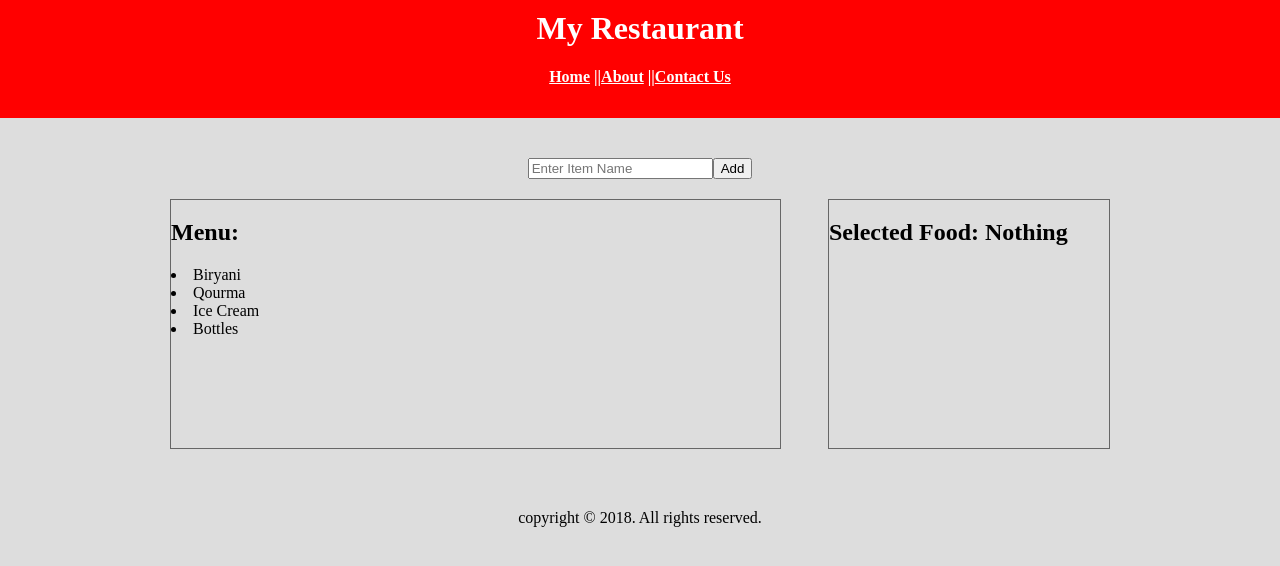
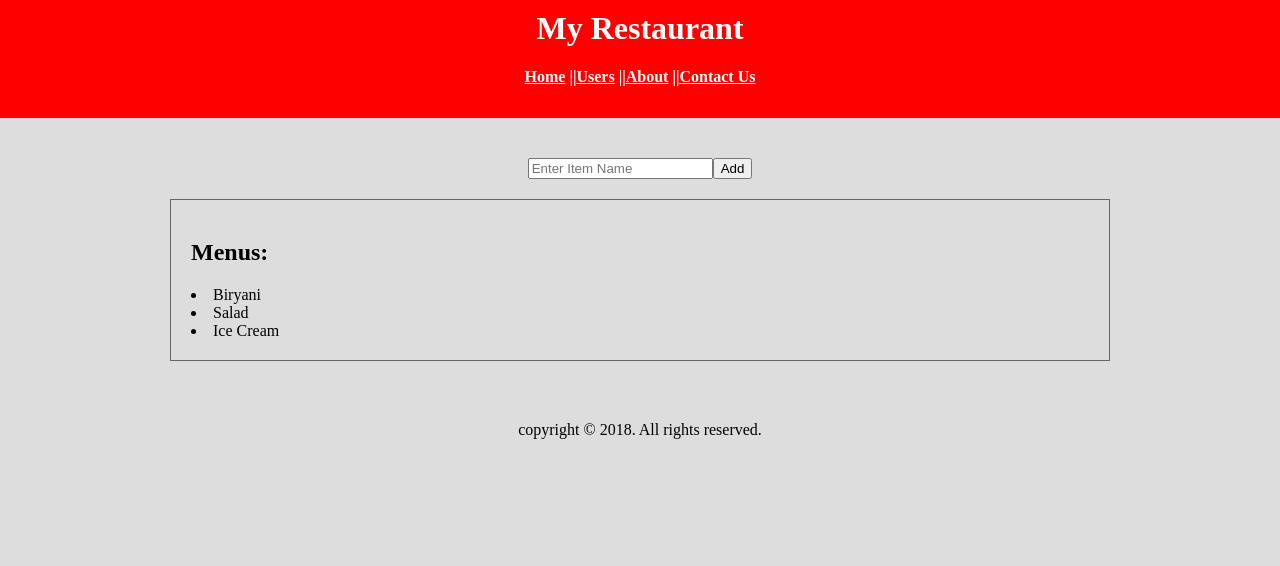
Before and after one commit to TechnaPK/batch2-react-practice-code, a React (Create React App) app: page / in a window 1280 px wide. Shown: the top 566 px of the page. Built offline with nearby package versions, Linux system fonts and the light colour scheme.

Commit message:
Simple Redux

```diff
--- a/package.json
+++ b/package.json
@@ -5,8 +5,10 @@
   "dependencies": {
     "react": "^16.6.0",
     "react-dom": "^16.6.0",
+    "react-redux": "^5.1.1",
     "react-router-dom": "^4.3.1",
-    "react-scripts": "2.1.1"
+    "react-scripts": "2.1.1",
+    "redux": "^4.0.1"
   },
   "scripts": {
     "start": "react-scripts start",
--- a/src/App.css
+++ b/src/App.css
@@ -24,6 +24,11 @@ body{
   box-sizing: border-box;
 }
 
+.listArea{
+  border: 1px solid #666;
+  padding: 20px;
+}
+
 .leftPane{
   float: left;
   width: 65%;
--- a/src/App.js
+++ b/src/App.js
@@ -1,6 +1,5 @@
 import React, { Component } from 'react';
 import Header from './components/Header'
-import Content from './components/Content'
 import Footer from './components/Footer'
 import './App.css';
 import Home from './components/Home';
@@ -8,14 +7,17 @@ import About from './components/About';
 import Contact from './components/Contact';
 
 import { BrowserRouter, Switch, Route } from 'react-router-dom'
+import Users from './components/Users';
+
+import { Provider } from 'react-redux'
+import store from './redux'
 
 class App extends Component {
-  state = {
 
-  }
   render() {
 
     return (
+      <Provider store={store}>
         <BrowserRouter>
           <div className="App">
             <Header />
@@ -23,6 +25,7 @@ class App extends Component {
             <Switch>
               <Route path="/about" component={About} />
               <Route path="/contact" component={Contact} />
+              <Route path="/users" component={Users} />
               <Route exact path="/" component={Home} />
               <Route path="/" component={Home} />
             </Switch>
@@ -30,6 +33,7 @@ class App extends Component {
             <Footer />
           </div>
         </BrowserRouter>
+      </Provider>
     );
 
   }
--- a/src/components/Content.js
+++ b/src/components/Content.js
@@ -1,48 +1,42 @@
 import React, { Component } from 'react';
-import LeftPane from './LeftPane'
-import RightPane from './RightPane'
-// import Test from './Test'
+import { connect } from 'react-redux'
 
 class Content extends Component {
-
-  state = {
-    displayMenu: true,
-    selectedFood: 'Nothing',
-    menu: ["Biryani", "Qourma", "Ice Cream", "Bottles"]
-  }
-
-  updateSelection = (value, index) => {
-
-    this.setState({ selectedFood: value })
-
-  }
 
   handleSubmit = () => {
 
     let menu_item = this.refs.menu_item.value
-    let menuItems = this.state.menu.slice()
 
-    menuItems.push( menu_item )
+    let action = { type: "ADD_ITEM", payload: menu_item }
+    this.props.dispatch( action )
 
-    this.setState({ menu: menuItems })
+    // this.props.dispatch( { type: "ADD_MENU_ITEM", data: menu_item } )
+
   }
 
   render() {
 
+    console.log( this.props )
+
     return (
       <div className="contentArea">
 
-        {/* <Test abc="Umar" /> */}
-
-        <div style={{textAlign: 'center', margin: '20px 0'}}>
+        <div style={{ textAlign: 'center', margin: '20px 0' }}>
 
           <input type="text" ref="menu_item" placeholder="Enter Item Name" />
           <input type="submit" value="Add" onClick={this.handleSubmit} />
 
         </div>
 
-        <LeftPane menu={this.state.menu} updateSelection={this.updateSelection} />
-        <RightPane selectedFood={this.state.selectedFood} />
+        <div className="listArea">
+
+          <h2>Menus:</h2>
+          {this.props.menu.map((value, index) => {
+            return <li key={index}>{value}</li>
+          })}
+
+        </div>
+
 
       </div>
     )
@@ -50,4 +44,28 @@ class Content extends Component {
   }
 
 }
-export default Content
+
+const mapStateToProps = (store) =>{
+  return {
+    menu: store.menusReducer,
+    users: store.usersReducer
+  }
+}
+
+
+export default connect( mapStateToProps )( Content )
+
+
+
+
+
+
+
+
+
+
+// const mapStateToProps = (store) => {
+//   return {
+//     menu: store.menusReducer
+//   }
+// }
--- a/src/components/Header.js
+++ b/src/components/Header.js
@@ -10,6 +10,7 @@ class Header extends Component {
           <h1>My Restaurant</h1>
           <h4>
             <Link to="/">Home</Link> ||
+            <Link to="/users">Users</Link> ||
             <Link to="/about">About</Link> ||
             <Link to="/contact">Contact Us</Link>
           </h4>
--- /dev/null
+++ b/src/components/Users.js
@@ -0,0 +1,43 @@
+import React, { Component } from 'react';
+import {connect} from 'react-redux'
+
+class Users extends Component {
+
+  handleSubmit = () => {
+
+    // let user_name = this.refs.user_name.value
+  }
+
+  render() {
+
+    return (
+      <div className="contentArea">
+
+        <div style={{ textAlign: 'center', margin: '20px 0' }}>
+
+          <input type="text" ref="user_name" placeholder="Enter Name" />
+          <input type="submit" value="Add" onClick={this.handleSubmit} />
+
+        </div>
+
+        <div className="listArea">
+          <h2>Users:</h2>
+
+          {this.props.users.map((value, index) => {
+            return <li key={index}>  {value}  </li>
+          })}
+        </div>
+      </div>
+    )
+
+  }
+
+}
+
+const mapStateToProps = (store) =>{
+  return {
+    users: store.usersReducer
+  }
+}
+
+export default connect( mapStateToProps )( Users )
--- /dev/null
+++ b/src/redux.js
@@ -0,0 +1,77 @@
+import {createStore, combineReducers} from 'redux';
+
+const menusReducer = ( state = [ "Biryani", "Salad", "Ice Cream" ], action ) => {
+
+  switch( action.type ){
+    case "ADD_ITEM":
+      return [ ...state, action.payload ]
+    default:
+      return state
+
+  }
+
+}
+
+const usersReducer = ( state = ["Tahir", "Umar"], action ) => {
+  return state;
+}
+
+const allReducers = combineReducers({menusReducer, usersReducer})
+
+let store = createStore( allReducers );
+
+export default store
+
+
+
+
+// import { createStore, combineReducers } from 'redux'
+
+// const menusReducer = ( state = ["Biryani", "Qourma"], action ) => {
+//   return state
+// }
+
+// const allReducers = combineReducers( { menusReducer } );
+
+// let store = createStore( allReducers )
+
+// export default store
+
+
+
+
+
+
+
+
+
+
+
+
+
+// const usersReducer = (state = [], action) => {
+//   switch (action.type) {
+//     case 'ADD_USER':
+//       return [...state, action.text]
+//     default:
+//       return state
+//   }
+// }
+
+
+
+
+
+// switch (action.type) {
+//   case 'ADD_MENU_ITEM':
+//     return [...state, action.text]
+//   default:
+//     return state
+// }
+
+
+
+
+// let newState = state.slice();
+//       newState.push(action.text)
+//       return newState;
```
Also changed, not shown: 1 other file (tests, documents, lock files or other folders). Lines whose indentation alone changed are shown as unchanged.
